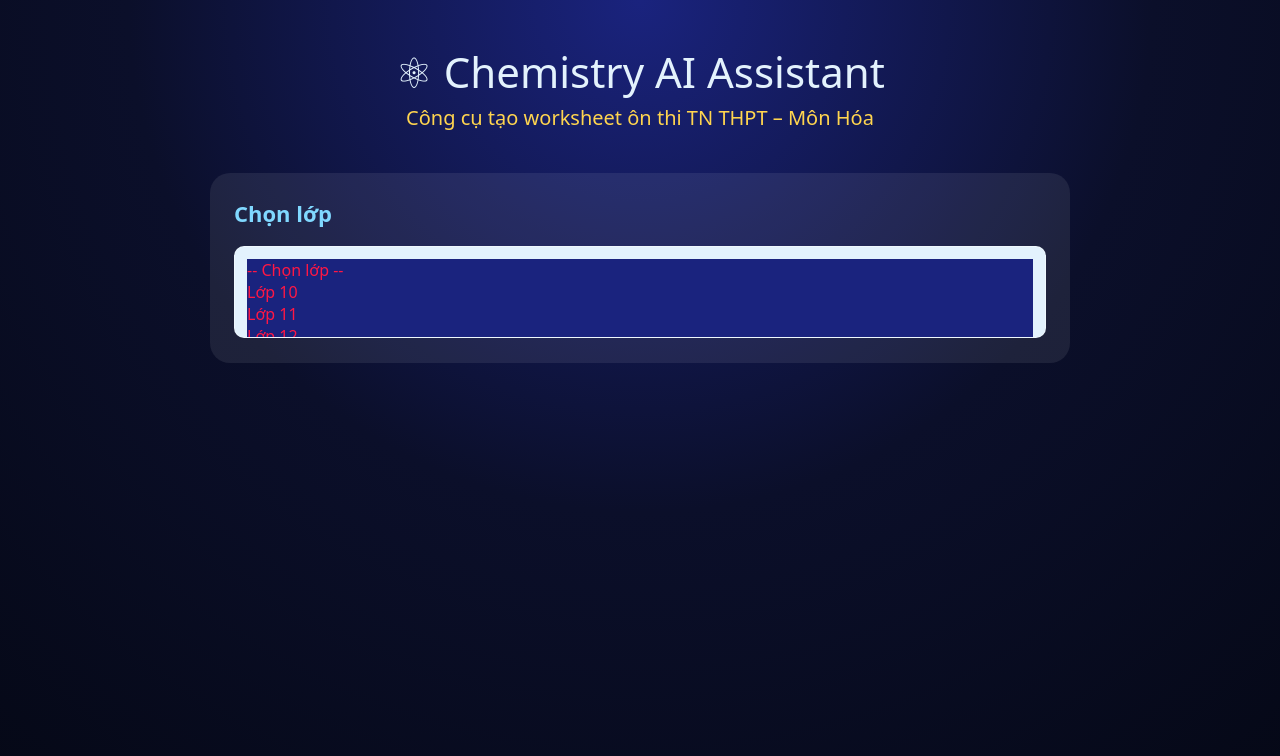
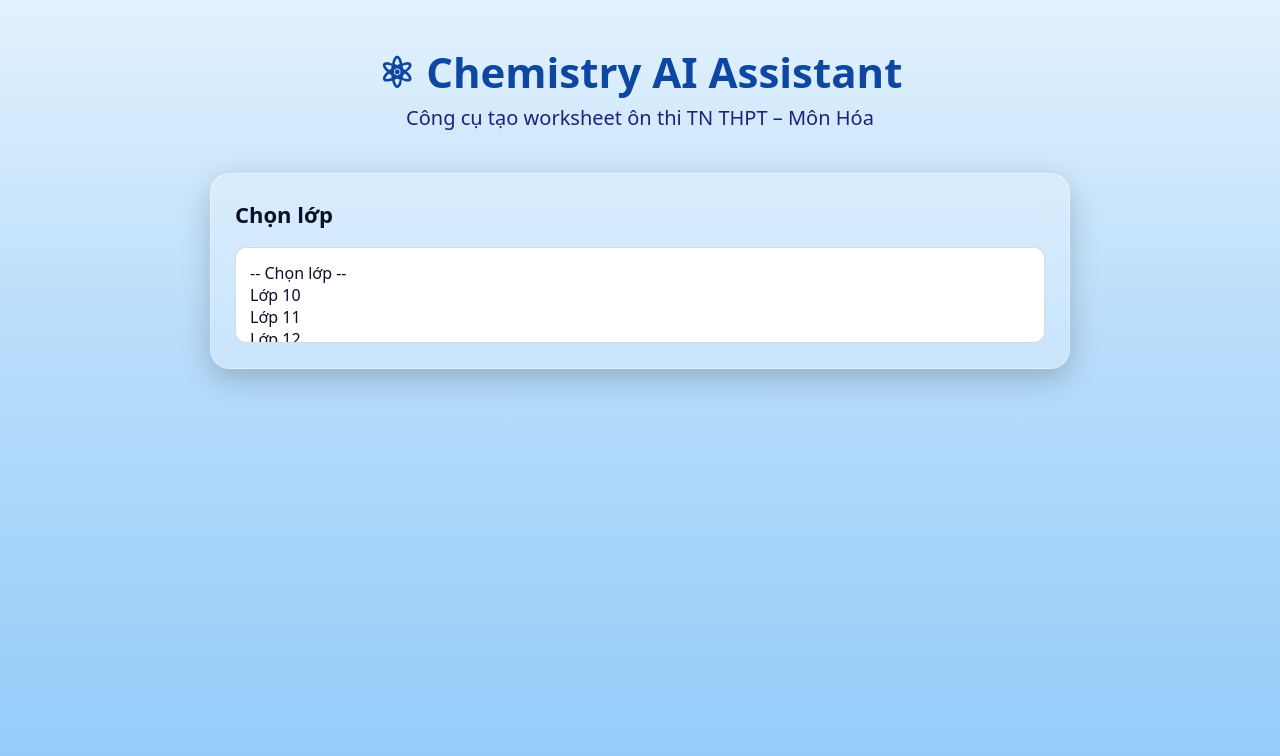
Before and after one commit to tancanhdo-commits/tro-ly-chemistry-diem9-10-12, a Next.js app: page / in a window 1280 px wide. Shown: the top 756 px of the page. Built offline with nearby package versions, Linux system fonts and the light colour scheme.

Commit message:
Update page.tsx

```diff
--- a/app/page.tsx
+++ b/app/page.tsx
@@ -2,13 +2,13 @@
 
 import { useState } from "react";
 
-/* ================== DATA HÓA ================== */
+/* ================== DATA HÓA (GIỮ NGUYÊN) ================== */
 type Lesson = { name: string };
 type Chapter = { name: string; lessons: Lesson[] };
 
 const chemistryData: Record<string, Chapter[]> = {
   /* ================== LỚP 10 ================== */
-  "10": [
+"10": [
     {
       name: "Chương 1. Cấu tạo nguyên tử",
       lessons: [
@@ -203,7 +203,7 @@ const chemistryData: Record<string, Chapter[]> = {
   ]
 };
 
-/* ================== UI COMPONENT ================== */
+/* ================== UI COMPONENT (ĐÃ LÀM SÁNG & ĐẸP HƠN) ================== */
 function Card({
   title,
   children
@@ -217,10 +217,20 @@ function Card({
         marginBottom: 24,
         padding: 24,
         borderRadius: 20,
-        background: "rgba(255,255,255,0.08)"
+        background: "rgba(255,255,255,0.25)",
+        backdropFilter: "blur(10px)",
+        boxShadow: "0 10px 30px rgba(0,0,0,0.2)",
+        border: "1px solid rgba(255,255,255,0.4)"
       }}
     >
-      <h2 style={{ fontSize: 22, fontWeight: 700, color: "#80d8ff" }}>
+      <h2
+        style={{
+          fontSize: 22,
+          fontWeight: 800,
+          color: "#0b0f2a",
+          marginBottom: 8
+        }}
+      >
         {title}
       </h2>
       <div style={{ marginTop: 16 }}>{children}</div>
@@ -261,74 +271,7 @@ BÀI HỌC:
 GIÁO VIÊN: ĐỖ TẤN CẢNH-0988809539
 YÊU CẦU:
 Thiết kế bộ slide/infographic học tập môn Hóa học bám sát trọng tâm kiến thức của bài, mang tính hệ thống, trực quan, và thực chiến khi thi TN THPT và Đại học.
-
-NỘI DUNG CẦN CÓ (trình bày theo dạng slide/infographic rõ ràng, dễ học, dễ nhớ):
-
-1) BẢN ĐỒ LIÊN KẾT KIẾN THỨC (CONCEPT MAP)
-   - Thể hiện mối liên hệ giữa các khái niệm chính của bài.
-   - Làm nổi bật các “nút” kiến thức trọng tâm.
-
-2) TÓM TẮT LÝ THUYẾT TRỌNG TÂM
-   - Chắt lọc nội dung cốt lõi, tránh lan man.
-   - Trình bày dạng bullet point, sơ đồ hoặc bảng tổng hợp.
-
-3) CÔNG THỨC & PHẢN ỨNG QUAN TRỌNG
-   - Liệt kê đầy đủ các công thức cần nhớ.
-   - Ghi rõ điều kiện phản ứng (nếu có).
-
-4) DẠNG BÀI & PHƯƠNG PHÁP GIẢI
-   - Phân loại các dạng bài thường gặp trong đề thi.
-   - Nêu chiến lược giải nhanh, mẹo làm bài và bẫy thường gặp.
-
-5) 12 BÀI TẬP LUYỆN THI 2026 (phân tầng ★ → ★★★★)
-   - 4 câu mức ★ (Easy)
-   - 5 câu mức ★★–★★★ (Medium)
-   - 3câu mức ★★★★ (Hard)
-   - Mỗi câu đều có đáp án cuối.
-   - Kèm hướng dẫn giải chi tiết.
-   - Trình bày rõ ràng, dễ nhìn.
-
-6) 8 CÂU HỎI TRẮC NGHIỆM TN THPT 4 NĂM GẦN NHẤT
-   - Chọn lọc các câu tiêu biểu liên quan trực tiếp đến bài học.
-   - ẨN lời giải chi tiết trong phần HINTS.
-   - Kèm hướng dẫn giải chi tiết sau khi mở HINTS.
-   - Đánh dấu độ khó từng câu (Easy – Medium – Hard).
-   - Trình bày rõ ràng, dễ nhìn.
-   - Phù hợp format đề thi TN THPT.
-   -Có nút refresh để đổi câu hỏi khác.
-   - Có nút redo để làm lại câu hỏi.
-
-7) GHI NHỚ TRONG 60 GIÂY(Mẹo nhớ nhanh)
-   - Tóm tắt ngắn gọn nhất những điều “phải nhớ” để làm bài thi.
-   - Trình bày dạng checklist hoặc sơ đồ cực ngắn.
-   GIAO DIỆN & HIỆU ỨNG MONG MUỐN:
-🌊 Nền gradient động - Hiệu ứng chuyển động mượt mà
-💎 Thẻ glass morphism - Độ mờ và bóng đổ đẹp hơn
-✨ Neon glow mạnh mẽ - Ánh sáng neon rực rỡ hơn
-🎨 Bóng đổ đa lớp - Tạo chiều sâu 3D cho các thành phần
-⭐ Text shadow cho stars - Ngôi sao phát sáng
-🔘 Nút bấm responsive - Hiệu ứng nhấn thật với active state
-📋 Scrollbar đẹp mắt - Thanh cuộn gradient với hover
-🎭 Animation fadeIn - Chuyển section mượt mà
-💫 Pulse animation nâng cao - Hiệu ứng nhấp nháy phức tạp hơn
-✅ Correct answers → GREEN background with encouraging messages:
-
-"Well done! 🎉"
-"Great job! ⭐"
-"Excellent! 🌟"
-"Perfect! 💯"
-"Amazing! 🎊"
-"Outstanding! 🏆"
-❌ Incorrect answers → ORANGE/RED background with motivational messages:
-
-"Almost there! 💪"
-"Try again! 🔄"
-"Keep going! 🚀"
-"Don't give up! 💫"
-Progress percentage showing how much you've completed the worksheet.
-
-Tạo slide/infographic với bố cục rõ ràng, màu sắc hài hòa, hình ảnh minh họa sinh động, dễ hiểu, và thu hút học sinh.
-"${examBlock}
+${examBlock}
 `;
 
     await navigator.clipboard.writeText(prompt);
@@ -337,11 +280,11 @@ Tạo slide/infographic với bố cục rõ ràng, màu sắc hài hòa, hình
 
   const selectStyle: React.CSSProperties = {
     width: "100%",
-    padding: 12,
+    padding: 14,
     fontSize: 16,
-    borderRadius: 10,
-    border: "1px solid rgba(255,255,255,0.4)",
-    background: "#e3f2fd",
+    borderRadius: 12,
+    border: "1px solid rgba(0,0,0,0.15)",
+    background: "#ffffff",
     color: "#0b0f2a",
     cursor: "pointer",
   };
@@ -352,14 +295,16 @@ Tạo slide/infographic với bố cục rõ ràng, màu sắc hài hòa, hình
         minHeight: "100vh",
         padding: 40,
         background:
-          "radial-gradient(circle at top,#1a237e 0%,#0b0f2a 50%,#050816 100%)",
+          "linear-gradient(180deg, #e3f2fd 0%, #bbdefb 40%, #90caf9 100%)",
         fontFamily: "system-ui",
-        color: "#e3f2fd",
+        color: "#0b0f2a",
       }}
     >
       <header style={{ textAlign: "center", marginBottom: 40 }}>
-        <h1 style={{ fontSize: 42 }}>⚛ Chemistry AI Assistant</h1>
-        <p style={{ fontSize: 20, color: "#ffd54f" }}>
+        <h1 style={{ fontSize: 42, fontWeight: 900, color: "#0d47a1" }}>
+          ⚛ Chemistry AI Assistant
+        </h1>
+        <p style={{ fontSize: 20, color: "#1a237e" }}>
           Công cụ tạo worksheet ôn thi TN THPT – Môn Hóa
         </p>
       </header>
@@ -430,7 +375,7 @@ Tạo slide/infographic với bố cục rõ ràng, màu sắc hài hòa, hình
 
         {lessonIndex !== null && (
           <Card title="Cấu hình đề">
-            <label style={{ display: "flex", gap: 12 }}>
+            <label style={{ display: "flex", gap: 12, fontWeight: 600 }}>
               <input
                 type="checkbox"
                 checked={includeExam}
@@ -449,7 +394,9 @@ Tạo slide/infographic với bố cục rõ ràng, màu sắc hài hòa, hình
                 fontWeight: 800,
                 borderRadius: 16,
                 border: "none",
-                background: "linear-gradient(90deg,#00e5ff,#00c853)",
+                background: "linear-gradient(90deg,#1976d2,#00c853)",
+                color: "white",
+                boxShadow: "0 8px 20px rgba(0,0,0,0.2)",
               }}
             >
               🚀 Generate Worksheet
@@ -460,11 +407,11 @@ Tạo slide/infographic với bố cục rõ ràng, màu sắc hài hòa, hình
 
       <style jsx global>{`
         select option {
-          background: #1a237e;
-          color: #ff1744;
+          background: #ffffff;
+          color: #0b0f2a;
         }
         select option:hover {
-          background: #283593;
+          background: #bbdefb;
         }
       `}</style>
     </main>
```
